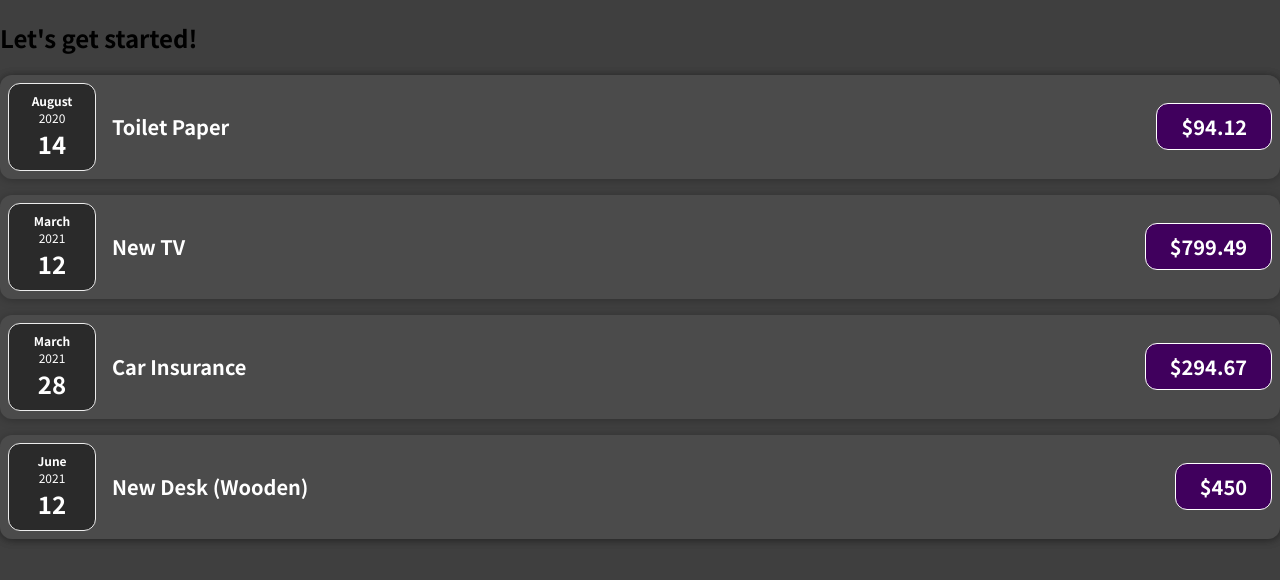
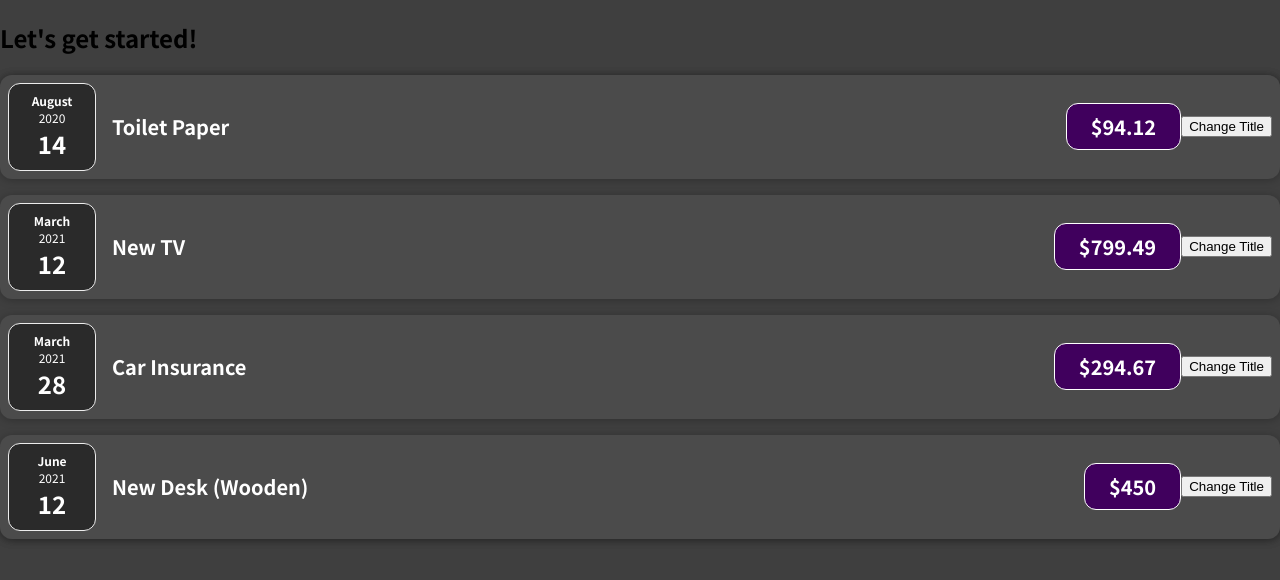
Before and after one commit to JoyUmoekpo/Unit-1-Expense-Tracker, a JavaScript app in the folder expense-tracker/: page / in a window 1280 px wide. Shown: the top 580 px of the page. Built offline with nearby package versions, Linux system fonts and the light colour scheme.

Commit message:
Add button event handler

```diff
--- a/expense-tracker/src/components/Expenses/ExpenseItem.js
+++ b/expense-tracker/src/components/Expenses/ExpenseItem.js
@@ -3,6 +3,10 @@ import Card from "../UI/Card";
 import "../Expenses/ExpenseItem.css";
 
 function ExpenseItem(props) {
+	const clickHandler = () => {
+		console.log('Clicked!')
+	}
+
 	return (
 		<Card className="expense-item">
 			<ExpenseDate date={props.date} />
@@ -10,6 +14,7 @@ function ExpenseItem(props) {
 				<h2>{props.title}</h2>
 				<div className="expense-item__price">${props.amount}</div>
 			</div>
+			<button onClick={clickHandler}>Change Title</button>
 		</Card>
 	);
 }
```
